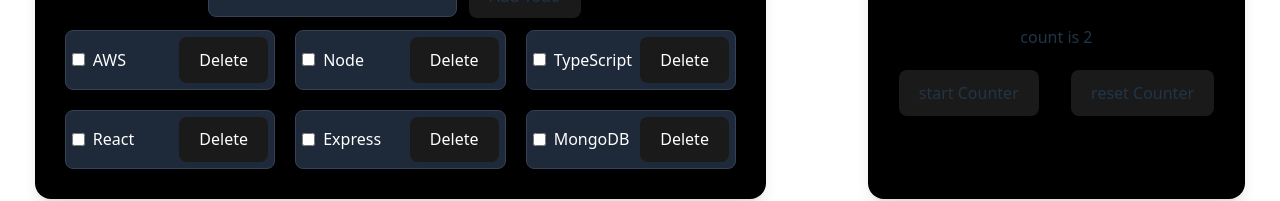
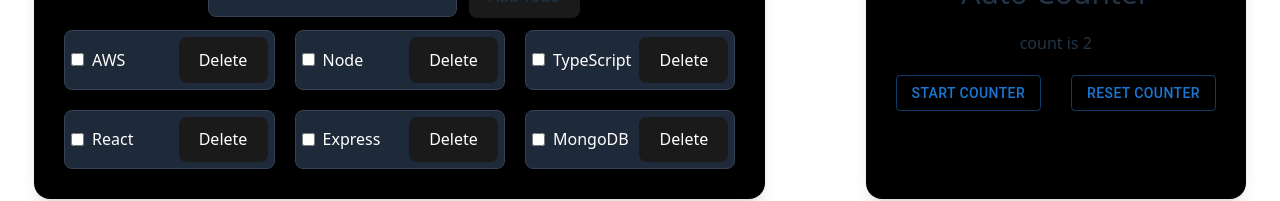
Before and after one commit to MUmarOfficial/practical-react-essentials, a React (Vite) app: page / in a window 1280 px wide. Both pictures are taken after a click on the button "Toggle Show Counter". Shown: the part 674-875 px from the top of the page. Built offline with nearby package versions, Linux system fonts and the light colour scheme; no server answers.

Commit message:
update AutoCounter.tsx also learn more on useState hook

```diff
--- a/src/App.tsx
+++ b/src/App.tsx
@@ -7,11 +7,18 @@
 import Todos from "./components/Todos";
 import WelcomeMessage from "./components/WelcomeMessage";
 import PostsPage from "./PostsPage";
+import { ThemeProvider, createTheme } from '@mui/material/styles';
+
+const theme = createTheme({
+  colorSchemes: {
+    dark: true,
+  },
+});
 
 function App() {
   const [showCounter, setShowCounter] = useState(false);
   return (
-    <>
+    <ThemeProvider theme={theme}>
       <WelcomeMessage
         isLoggedIn={true}
         user={{
@@ -35,7 +42,7 @@
         Toggle Show Counter
       </button>
       <PostsPage />
-    </>
+    </ThemeProvider>
   );
 }
 
--- a/src/components/AutoCounter.tsx
+++ b/src/components/AutoCounter.tsx
@@ -1,6 +1,6 @@
 import { useEffect, useState } from "react";
 import "../App.css";
-import Button from "./Button";
+import Button from '@mui/material/Button';
 
 const AutoCounter = () => {
   const [count, setCount] = useState(0);
@@ -30,8 +30,8 @@
       <h1 className="text-3xl">Auto Counter</h1>
       <p>{`count is ${count}`}</p>
       <div className="card">
-        <Button text={`start Counter`} onClick={startCounter}></Button>
-      <Button text="reset Counter" onClick={resetCounter}></Button>
+        <Button variant="outlined" onClick={startCounter}>start Counter</Button>
+        <Button variant="outlined" onClick={resetCounter}>reset Counter</Button>
       </div>
     </section>
   );
--- a/src/components/Button.tsx
+++ b/src/components/Button.tsx
@@ -1,10 +1,9 @@
+import styles from "./Button.module.css";
 
-import styles from "./Button.module.css";
 interface ButtonProps {
   text?: string;
   onClick?: () => void;
 }
-
 
 const Button = ({ text = `submit`, onClick }: ButtonProps) => {
   return (
@@ -17,7 +16,6 @@
     >
       {text}
     </button>
-    // <StyledButton>{text}</StyledButton>
   );
 };
 
--- a/src/components/LoginForm.tsx
+++ b/src/components/LoginForm.tsx
@@ -5,6 +5,7 @@
 const LoginForm = () => {
   const [email, setEmail] = useState("");
   const [password, setPassword] = useState("");
+
   const submitForm = (event: SyntheticEvent) => {
     event.preventDefault();
   };
```
